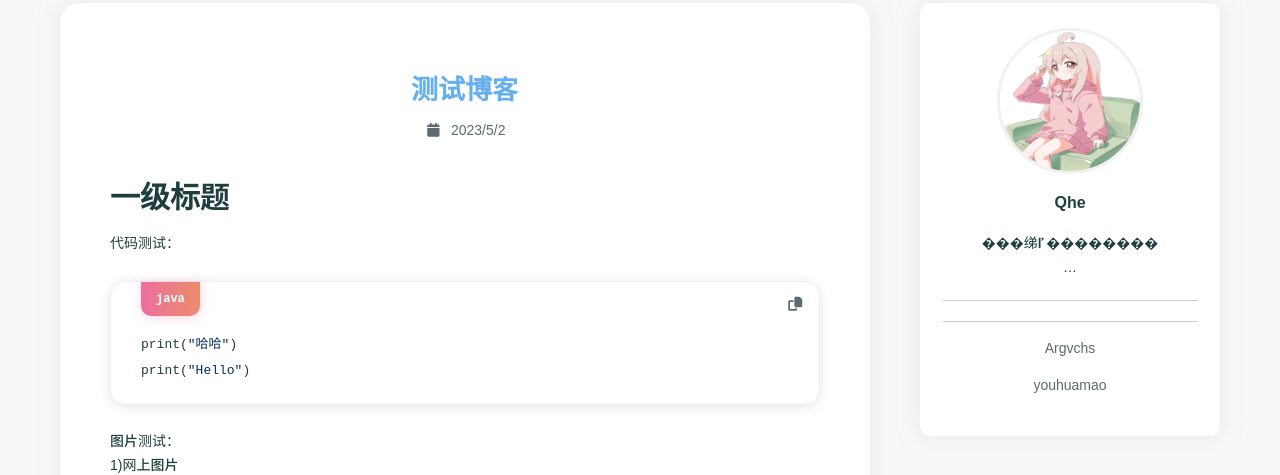
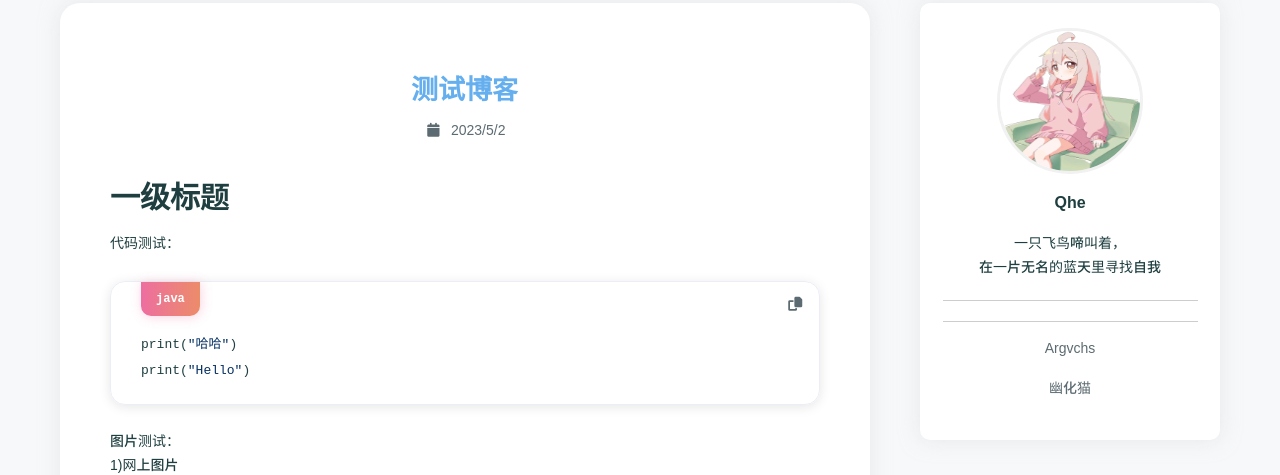
Before and after one commit to IamQhe/IamQhe.github.io, a plain HTML site: page index.html in a window 1280 px wide. Shown: the part 817-1292 px from the top of the page. Drawn offline with nearby package versions, Linux system fonts and the light colour scheme; a web font is replaced by a local one.

Commit message:
Site updated: 2023-05-02 20:45:32

```diff
--- a/index.html
+++ b/index.html
@@ -292,7 +292,7 @@ print(&quot;Hello&quot;)
         </div>
         <div class="name">Qhe</div>
         <div class="description">
-            <p>���绨ľ ��������<br>…</p>
+            <p>一只飞鸟啼叫着，在一片无名的蓝天里寻找自我</p>
 
         </div>
 
@@ -308,7 +308,7 @@ print(&quot;Hello&quot;)
             </div>
 
             <div class="friend-link">
-                <a target="_blank" rel="noopener" href="https://youhuamao.github.io">youhuamao</a>
+                <a target="_blank" rel="noopener" href="https://youhuamao.github.io">幽化猫</a>
             </div>
 
         </div>
```
